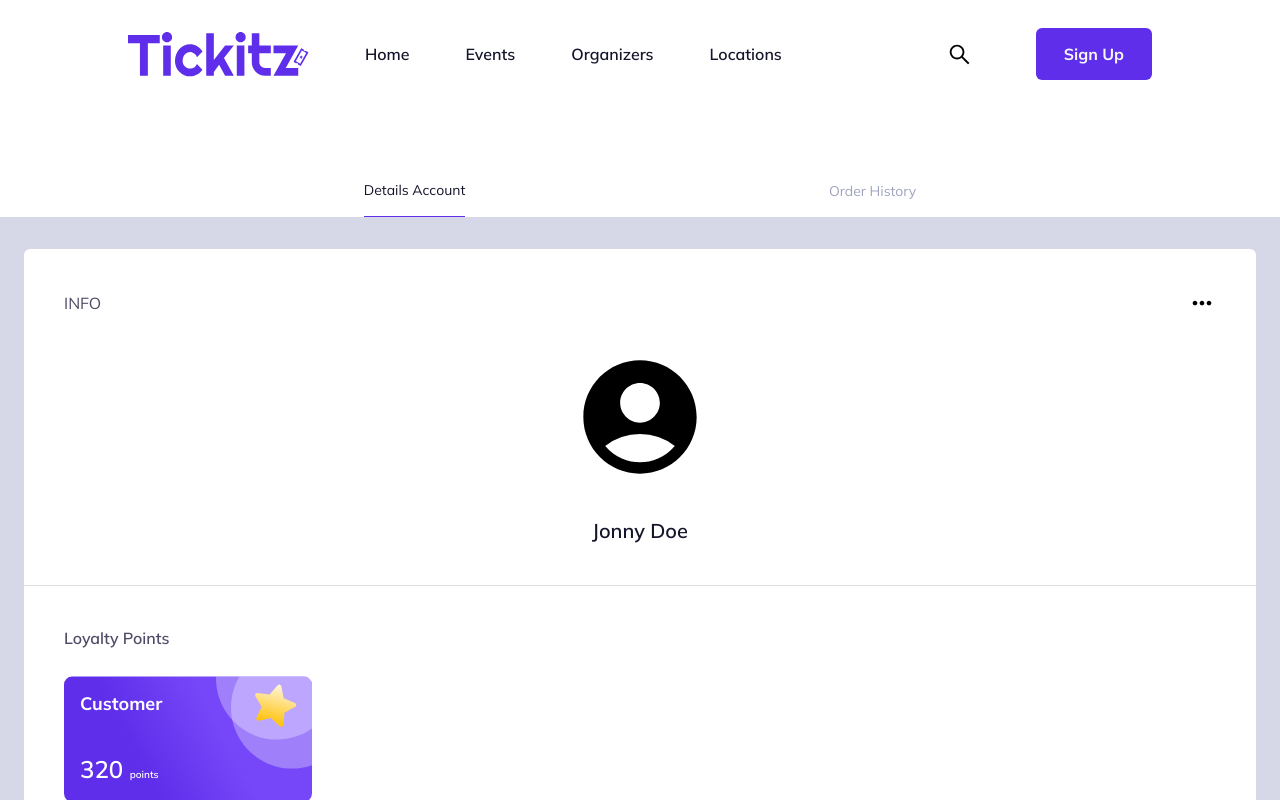
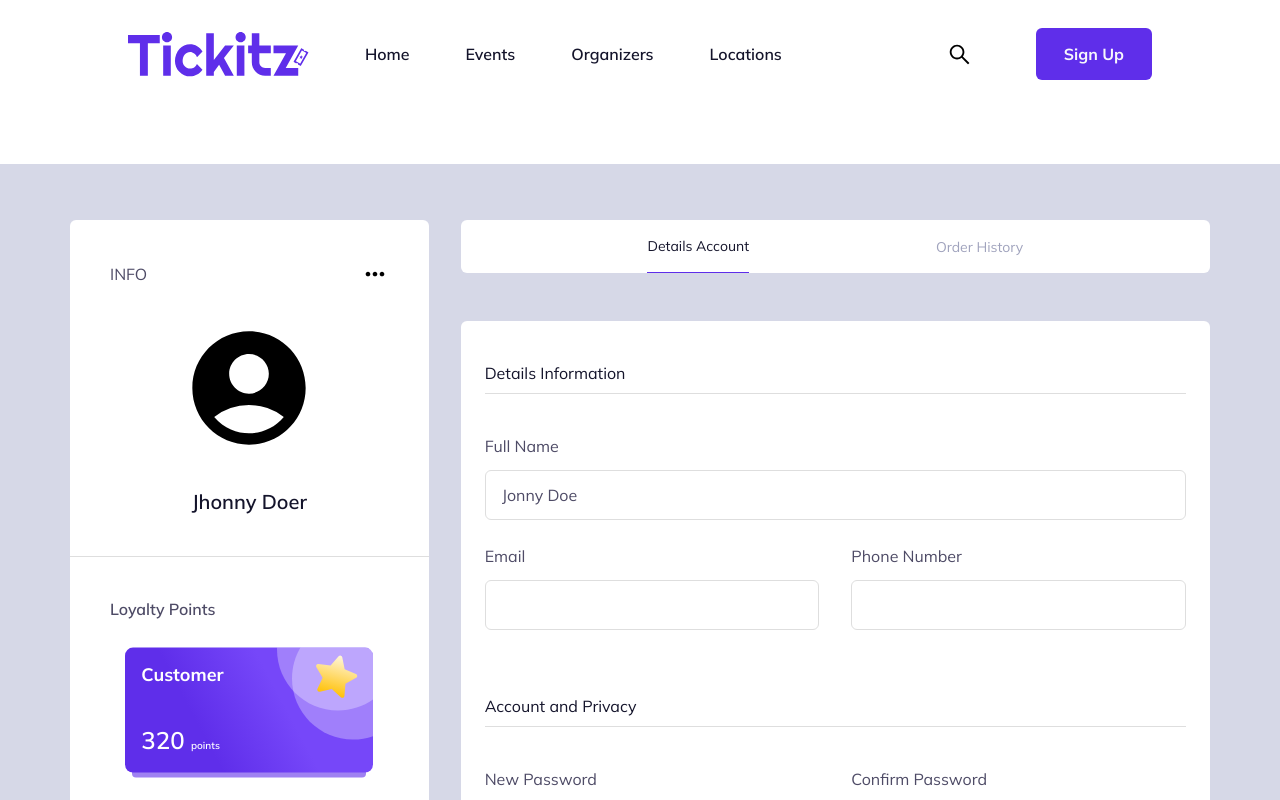
Before and after one commit to Yosef1997/miniproject, a Next.js app: page /profile in a window 1280 px wide. Shown: the top 800 px of the page. Built offline with nearby package versions, Linux system fonts and the light colour scheme.

Commit message:
feat: slicing detail account done

```diff
--- a/app/(main)/profile/_components/DetailAccount.tsx
+++ b/app/(main)/profile/_components/DetailAccount.tsx
@@ -7,6 +7,8 @@ import { IoIosEye } from "react-icons/io"
 import { IoIosEyeOff } from "react-icons/io"
 import Image from "next/image"
 import LoyaltyCard from "@/public/loyalty-card.svg"
+import OrderHistory from "./OrderHistory"
+import ProfileImage from "./ProfileImage"
 
 const detailAccountSchema = yup.object().shape({
   fullName: yup.string().required("Full name is required"),
@@ -47,6 +49,8 @@ interface detailAccountValues {
 const DetailAccount = () => {
   const [isShow, setIsShow] = useState(false)
   const [isShowConfirm, setIsShowConfirm] = useState(false)
+  const [tab, setTab] = useState<number>(1)
+
   const initialValues: detailAccountValues = {
     fullName: "Jonny Doe",
     email: "",
@@ -55,46 +59,9 @@ const DetailAccount = () => {
     confirmPassword: "",
   }
   return (
-    <div className='px-6 pt-8 pb-16'>
-      <div className='bg-white rounded-t-md border-b border-border-line p-10'>
-        <div className='flex justify-between items-center'>
-          <h2 className='text-body'>INFO</h2>
-          <button type='button' title='Update Profile Image'>
-            <BiDotsHorizontalRounded size={28} />
-          </button>
-        </div>
-        <div className='flex flex-col items-center my-8'>
-          <MdAccountCircle size={136} />
-        </div>
-        <p className='text-xl text-title font-semibold text-center'>
-          {initialValues.fullName}
-        </p>
-      </div>
-      <div className='bg-white rounded-b-md  p-10 mb-12'>
-        <h2 className='text-body font-semibold'>Loyalty Points</h2>
-        <div className='relative mt-6 mb-8'>
-          <Image src={LoyaltyCard} alt='Loyalty-card' />
-          <h2 className='absolute top-4 left-4 font-bold text-lg text-white'>
-            Customer
-          </h2>
-          <p className='absolute bottom-4 left-4 font-semibold text-2xl text-white'>
-            {320} <span className='text-[10px] text-white'>points</span>
-          </p>
-        </div>
-        <p className='text-body text-sm text-center'>
-          {180} points become a master
-        </p>
-        <div className='bg-background-v2 h-4 rounded-lg w-full relative mt-2 mb-10'>
-          <div
-            style={{ width: `${Math.ceil(320 / 6)}%` }}
-            className='bg-primary h-full rounded-lg'
-          />{" "}
-        </div>
-      </div>
-
     <div>
-        <h2 className='font-semibold text-lg'>Account Settings</h2>
-        <div className='bg-white rounded-md px-6 py-8 mt-6 mb-2'>
+      <h2 className='font-semibold text-lg lg:hidden'>Account Settings</h2>
+      <div className='bg-white rounded-md px-6 py-8 mt-6 mb-2 lg:mt-0'>
         <Formik
           initialValues={initialValues}
           validationSchema={detailAccountSchema}
@@ -128,6 +95,7 @@ const DetailAccount = () => {
                     </div>
                   ) : null}
                 </div>
+                <div className='lg:grid lg:grid-cols-2 lg:gap-x-8'>
                   <div className='flex flex-col mb-6'>
                     <label htmlFor='email' className='text-body'>
                       Email
@@ -164,9 +132,12 @@ const DetailAccount = () => {
                       </div>
                     ) : null}
                   </div>
+                </div>
+
                 <h2 className='w-full pt-2 border-b border-border-line text-title mb-10 py-2'>
                   Account and Privacy
                 </h2>
+                <div className='lg:grid lg:grid-cols-2 lg:gap-x-8'>
                   <div className='flex flex-col mb-6'>
                     <label htmlFor='password' className='text-body'>
                       New Password
@@ -224,9 +195,10 @@ const DetailAccount = () => {
                       </div>
                     ) : null}
                   </div>
+                </div>
 
                 <button
-                    className='bg-primary text-white text-sm font-bold w-full py-2 rounded-md mb-4'
+                  className='bg-primary text-white text-sm font-bold w-full lg:w-1/2 py-2 rounded-md mb-4'
                   type='submit'
                 >
                   Update changes
@@ -237,7 +209,6 @@ const DetailAccount = () => {
         </Formik>
       </div>
     </div>
-    </div>
   )
 }
 
--- /dev/null
+++ b/app/(main)/profile/_components/ProfileImage.tsx
@@ -0,0 +1,49 @@
+import Image from "next/image"
+import React from "react"
+import { BiDotsHorizontalRounded } from "react-icons/bi"
+import { MdAccountCircle } from "react-icons/md"
+import LoyaltyCard from "@/public/loyalty-card.svg"
+
+const ProfileImage: React.FC<{ name: string }> = ({ name }) => {
+  return (
+    <div>
+      <div className='bg-white rounded-t-md border-b border-border-line p-10'>
+        <div className='flex justify-between items-center'>
+          <h2 className='text-body'>INFO</h2>
+          <button type='button' title='Update Profile Image'>
+            <BiDotsHorizontalRounded size={28} />
+          </button>
+        </div>
+        <div className='flex flex-col items-center my-8'>
+          <MdAccountCircle size={136} />
+        </div>
+        <p className='text-xl text-title font-semibold text-center'>{name}</p>
+      </div>
+      <div className='bg-white rounded-b-md  p-10'>
+        <h2 className='text-body font-semibold'>Loyalty Points</h2>
+        <div className='flex justify-center mt-6 mb-8'>
+          <div className='relative'>
+            <Image src={LoyaltyCard} alt='Loyalty-card' />
+            <h2 className='absolute top-4 left-4 font-bold text-lg text-white'>
+              Customer
+            </h2>
+            <p className='absolute bottom-4 left-4 font-semibold text-2xl text-white'>
+              {320} <span className='text-[10px] text-white'>points</span>
+            </p>
+          </div>
+        </div>
+        <p className='text-body text-sm text-center'>
+          {180} points become a master
+        </p>
+        <div className='bg-background-v2 h-4 rounded-lg w-full relative mt-2 mb-10'>
+          <div
+            style={{ width: `${Math.ceil(320 / 6)}%` }}
+            className='bg-primary h-full rounded-lg'
+          />
+        </div>
+      </div>
+    </div>
+  )
+}
+
+export default ProfileImage
--- a/app/(main)/profile/page.tsx
+++ b/app/(main)/profile/page.tsx
@@ -2,12 +2,13 @@
 import React, { useState } from "react"
 import DetailAccount from "./_components/DetailAccount"
 import OrderHistory from "./_components/OrderHistory"
+import ProfileImage from "./_components/ProfileImage"
 
 const page = () => {
   const [tab, setTab] = useState<number>(1)
   return (
     <div className='bg-background'>
-      <div className='bg-white w-full flex justify-evenly text-sm'>
+      <div className='bg-white w-full flex justify-evenly text-sm lg:hidden'>
         <button
           type='button'
           title='Details Acoount'
@@ -34,7 +35,51 @@ const page = () => {
         </button>
       </div>
 
-      {tab === 1 ? <DetailAccount /> : <OrderHistory />}
+      <div className='px-6 pt-8 pb-[72px] lg:px-[70px] lg:pt-14 lg:pb-24 lg:grid lg:grid-cols-3 lg:gap-x-8'>
+        <div className='hidden lg:block'>
+          <ProfileImage name='Jhonny Doer' />
+        </div>
+        <div className='lg:col-span-2'>
+          <div className='bg-white w-full hidden justify-evenly text-sm rounded-md lg:flex'>
+            <button
+              type='button'
+              title='Details Acoount'
+              className={`py-4 ${
+                tab === 1
+                  ? "border-b border-primary text-title"
+                  : "text-placeholder"
+              } `}
+              onClick={() => setTab(1)}
+            >
+              Details Account
+            </button>
+            <button
+              type='button'
+              title='Order History'
+              className={`py-4 ${
+                tab === 2
+                  ? "border-b border-primary text-title"
+                  : "text-placeholder"
+              } `}
+              onClick={() => setTab(2)}
+            >
+              Order History
+            </button>
+          </div>
+          {tab === 1 ? (
+            <>
+              <div className='lg:hidden'>
+                <ProfileImage name='Jhonny Doer' />
+              </div>
+              <div className='mt-12'>
+                <DetailAccount />
+              </div>
+            </>
+          ) : (
+            <OrderHistory />
+          )}
+        </div>
+      </div>
     </div>
   )
 }
```
Lines whose indentation alone changed are shown as unchanged.
